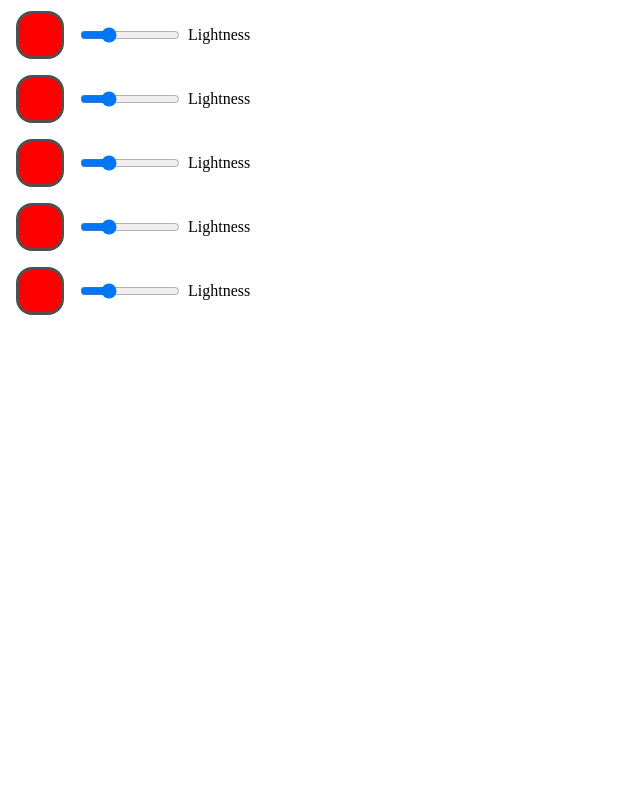
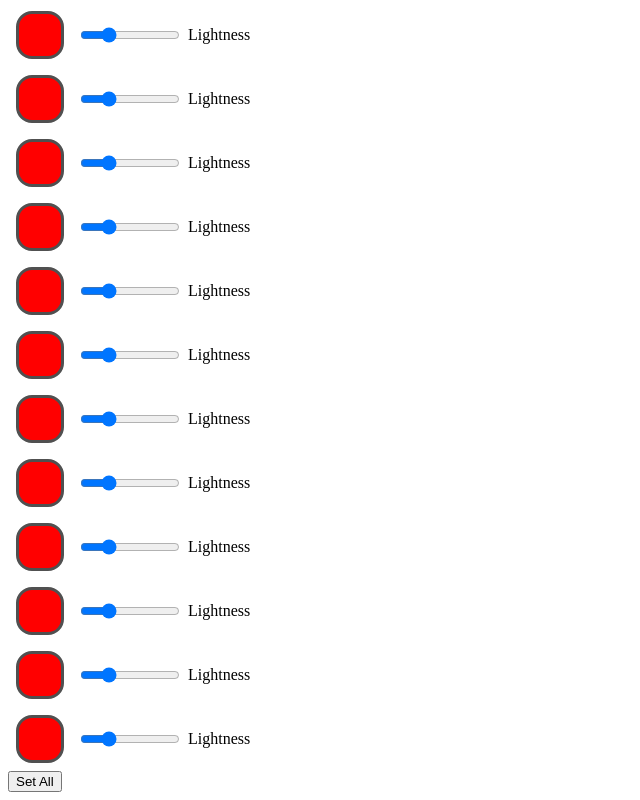
Before and after one commit to maxnoe/whiskey, a Svelte app in the folder frontend/: page / in a window 1280 px wide. Shown: the part 246-1046 px from the top of the page, without its empty margins (0-640 px from the left). Before the commit the page ends 800 px from the top, so only its background shows below. Built offline with nearby package versions, Linux system fonts and the light colour scheme; no server answers; the HTML template or start-up script is replaced by a standard one.

Commit message:
Sett all

```diff
--- a/frontend/src/App.svelte
+++ b/frontend/src/App.svelte
@@ -74,6 +74,11 @@ function sine(event) {
     sendCommand(cmd).then(data => console.log(data));
 }
 
+function setColors(event) {
+    const cmd = {"cmd": "set", colors: colors};
+    sendCommand(cmd).then(data => console.log(data));
+}
+
 async function getState() {
     const response = await fetch("/api/pixels");
     const data = await response.json()
@@ -85,7 +90,7 @@ onMount(async () => {
     await getState()
 })
 
-let colors = Array(7).fill("#ff0000");
+let colors = Array(14).fill("#ff0000");
 
 </script>
 
@@ -104,9 +109,18 @@ let colors = Array(7).fill("#ff0000");
 
     <button type="button" on:click={sine} class="btn btn-primary">Sine-Wave</button>
 
-    {#each colors as color, i}
-        <ColorPicker bind:color={colors[i]} />
+    {#each Array(7) as color, i}
+        <div class="row">
+            <div class="col col-6">
+                <ColorPicker bind:color={colors[i]} />
+            </div>
+            <div class="col col-6">
+                <ColorPicker bind:color={colors[i]} />
+            </div>
+        </div>
     {/each}
+
+    <button type="button" on:click={setColors} class="btn btn-primary">Set All</button>
 
 </main>
 
```
